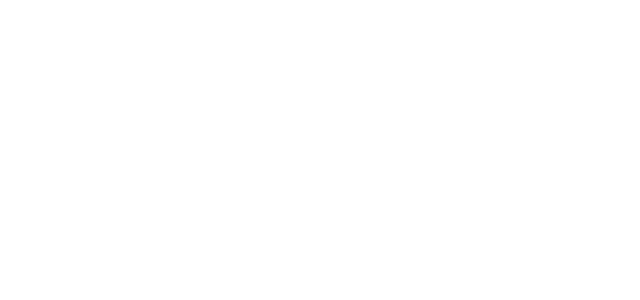
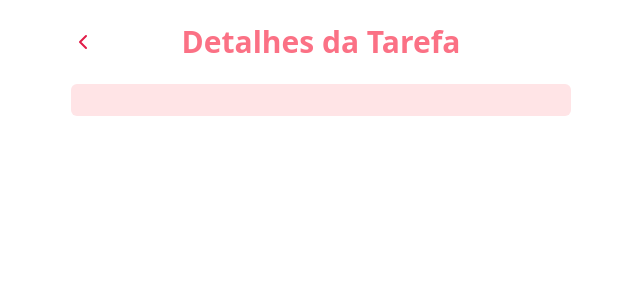
Before and after one commit to Amanda093/Gerenciador-De-Tarefas, a React (Vite) app: page /task in a window 1280 px wide. Shown: the top 300 px of the page, without its empty margins (319-959 px from the left). Built offline with nearby package versions, Linux system fonts and the light colour scheme.

Commit message:
gerenciador pronto

```diff
--- a/src/App.jsx
+++ b/src/App.jsx
@@ -47,7 +47,7 @@ function App() {
   }
 
   return (
-    <div className="w-screen h-screen bg-rose-20 flex justify-center p-6 flex flex-auto">
+    <div className="w-screen h-screen flex justify-center p-6 flex flex-auto">
       <div className="w-[500px] space-y-5">
         <Title>Gerenciador de Tarefas</Title>
         <AddTask onAddTaskSubmit={onAddTaskSubmit} />
--- a/src/components/Tasks.jsx
+++ b/src/components/Tasks.jsx
@@ -1,4 +1,4 @@
-import { ChevronRightIcon, TrashIcon } from "lucide-react";
+import { CheckIcon, ChevronRightIcon, TrashIcon } from "lucide-react";
 import { useNavigate } from "react-router-dom";
 
 function Tasks({ tasks, onTaskClick, onDeleteTaskClick }) {
@@ -18,23 +18,24 @@ function Tasks({ tasks, onTaskClick, onDeleteTaskClick }) {
         <li key={task.id} className="flex gap-2 group ">
           <button
             onClick={() => onTaskClick(task.id)}
-            className={`bg-rose-300 group-hover:bg-rose-400 text-left w-full font-semibold text-rose-700 p-2 rounded-md transition duration-200 ease-in-out ${
+            className={`bg-rose-300 group-hover:bg-rose-400 group-hover:text-white text-left w-full font-semibold text-rose-700 p-2 rounded-md flex transition duration-200 ease-in-out ${
               task.isCompleted && "line-through"
             }`}
           >
+            {task.isCompleted && <CheckIcon />}
             {task.title}
           </button>
 
           <button
             onClick={() => onSeeDetailsClick(task)}
-            className="bg-rose-300 group-hover:bg-rose-400 text-rose-700 p-2 rounded-md transition duration-300 ease-in-out"
+            className="bg-rose-300 group-hover:bg-rose-400 group-hover:text-white text-rose-700 p-2 rounded-md transition duration-300 ease-in-out"
           >
             <ChevronRightIcon />
           </button>
 
           <button
             onClick={() => onDeleteTaskClick(task.id)}
-            className="bg-rose-300 group-hover:bg-rose-400 text-rose-700 p-2 rounded-md transition duration-300 ease-in-out"
+            className="bg-rose-300 group-hover:bg-rose-400 group-hover:text-white text-rose-700 p-2 rounded-md transition duration-300 ease-in-out"
           >
             <TrashIcon />
           </button>
--- a/src/pages/TaskPage.jsx
+++ b/src/pages/TaskPage.jsx
@@ -1,16 +1,32 @@
-import { useSearchParams } from "react-router-dom";
+import { useNavigate, useSearchParams } from "react-router-dom";
+import { ChevronLeftIcon } from "lucide-react";
 import Title from "../components/Title";
 
 function TaskPage() {
   const [searchParams] = useSearchParams();
+  const navigate = useNavigate();
+
   const title = searchParams.get("title");
   const description = searchParams.get("description");
 
   return (
-    <div className="w-screen h-screen bg-rose-20 flex justify-center p-6 flex flex-auto">
-      <div className="w-[500px] space-y-5">
-        <Title>{title}</Title>
-        <p>{description}</p>
+    <div className="h-screen w-screen p-6">
+      <div className="w-[500px] mx-auto space-y-4">
+        <div className="flex justify-center relative mb-6">
+          <button
+            onClick={() => navigate(-1)}
+            className="absolute left-0 top-0 bottom-0  text-rose-600"
+          >
+            <ChevronLeftIcon />
+          </button>
+
+          <Title>Detalhes da Tarefa</Title>
+        </div>
+
+        <div className="bg-rose-100 p-4 rounded-md">
+          <h2 className="text-xl font-bold  text-rose-700 ">{title}</h2>
+          <p className="text-rose-600 text-lg break-words">{description}</p>
+        </div>
       </div>
     </div>
   );
```
